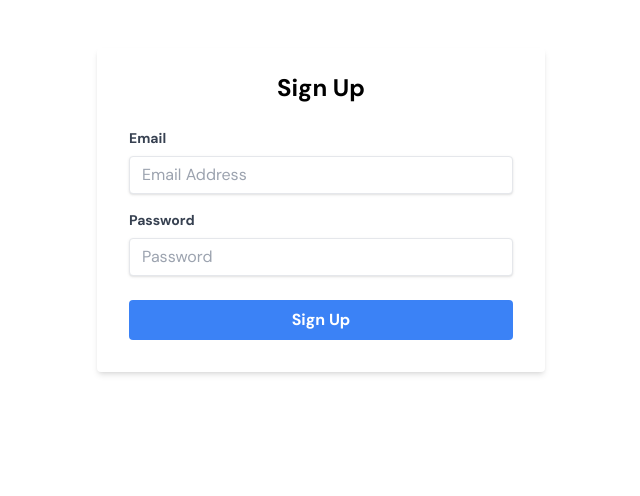
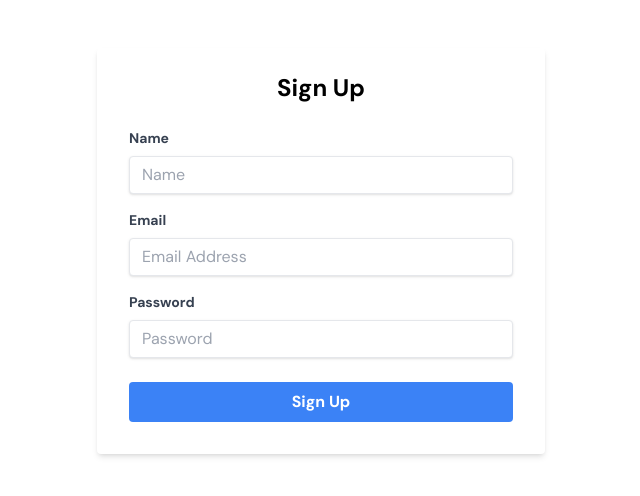
Before and after one commit to 21itr078/project-2, a React (Create React App) app: page /signup in a window 1280 px wide. Shown: the top 496 px of the page, without its empty margins (319-959 px from the left). Built offline with nearby package versions, Linux system fonts and the light colour scheme.

Commit message:
loginupad

```diff
--- a/src/pages/Account/SignUp.js
+++ b/src/pages/Account/SignUp.js
@@ -51,6 +51,19 @@ function SignupForm() {
         {successMessage && <p className="text-green-500 text-xs italic text-center mb-4">{successMessage}</p>}
         {error && <p className="text-red-500 text-xs italic text-center mb-4">{error}</p>}
         <div className="mb-4">
+          <label className="block text-gray-700 text-sm font-bold mb-2" htmlFor="name">
+            Name
+          </label>
+          <input
+            className="shadow appearance-none border rounded w-full py-2 px-3 text-gray-700 leading-tight focus:outline-none focus:shadow-outline"
+            id="name"
+            type="name"
+            name="name"
+            placeholder="Name"
+
+          />
+          </div>
+        <div className="mb-4">
           <label className="block text-gray-700 text-sm font-bold mb-2" htmlFor="email">
             Email
           </label>
```
